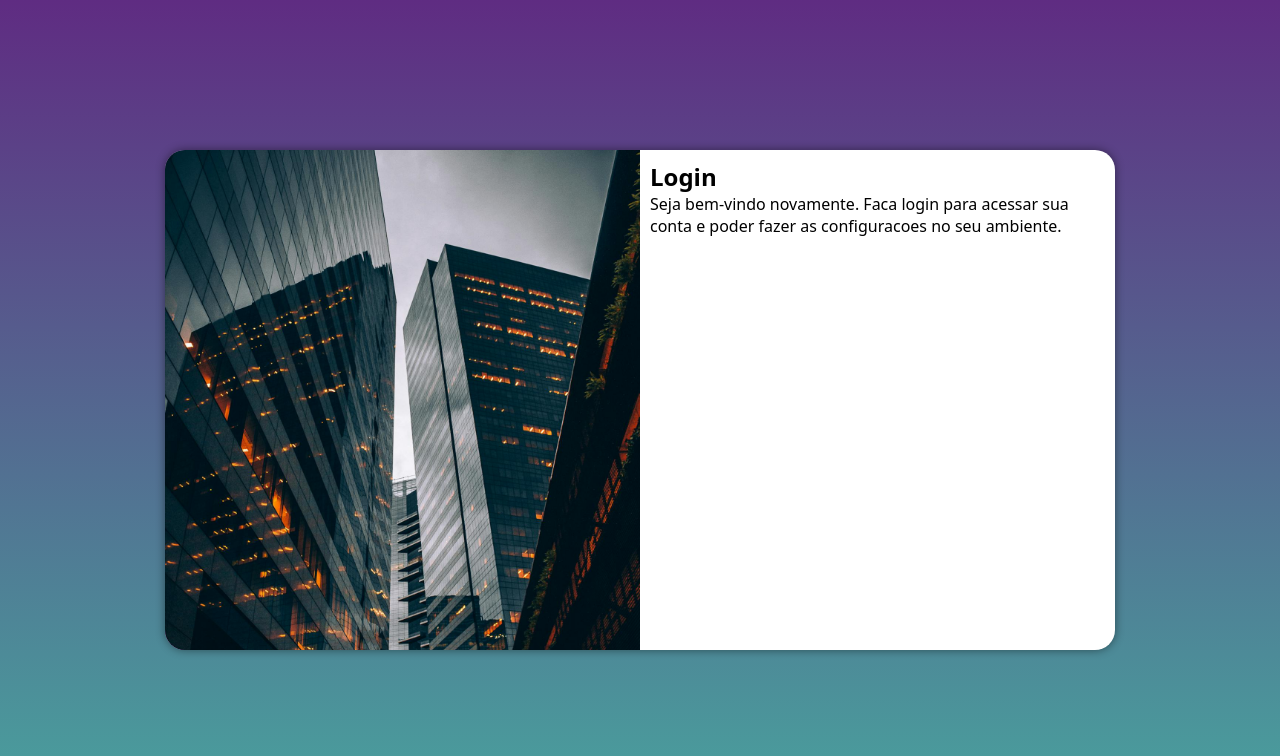
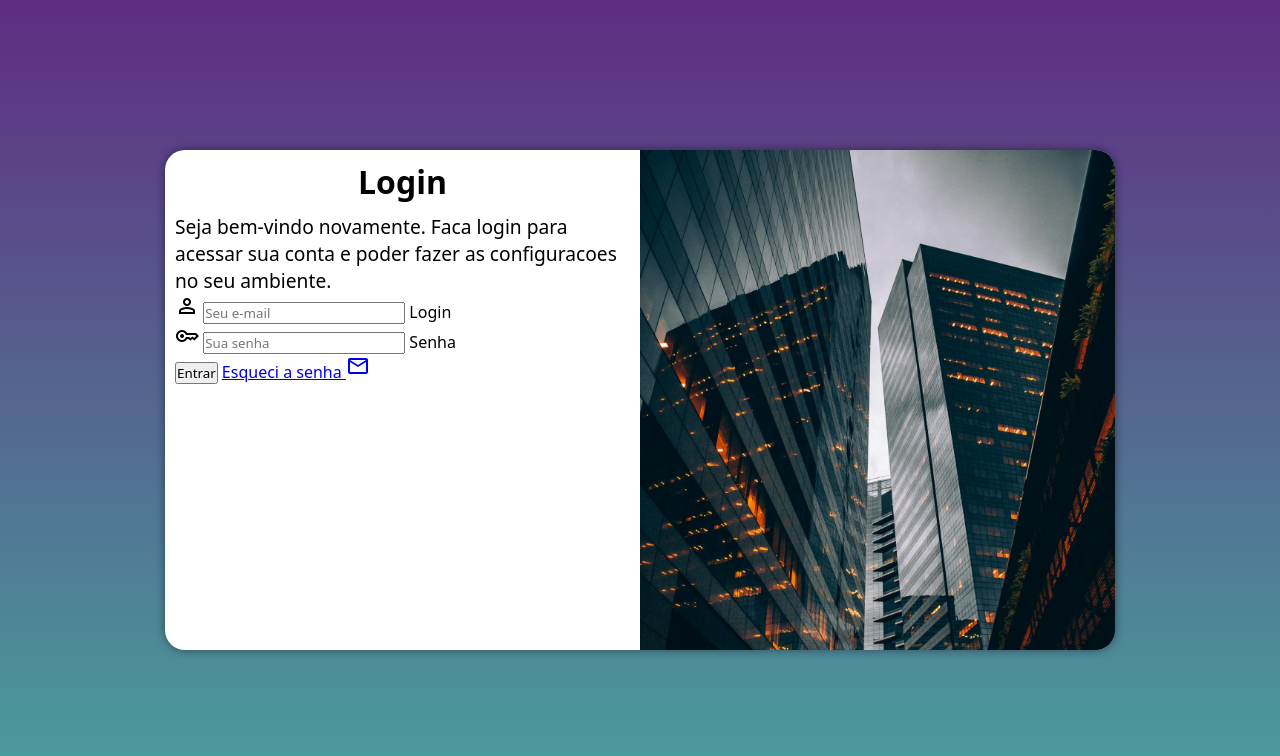
Before and after one commit to andrefrc7/projeto-login, a plain HTML site: page index.html in a window 1280 px wide. Drawn offline with nearby package versions, Linux system fonts and the light colour scheme.

Commit message:
formulario criado

```diff
--- a/estilos/media-query.css
+++ b/estilos/media-query.css
@@ -43,13 +43,21 @@
     }
 
     section#login > div#imagem {
-        float: left;
+        float: right;
         width: 50%;
         height: 100%;
     }
 
     section#login > div#formulario {
-        float: right;
+        float: left;
         width: 50%;
     }
+
+    div#formulario > h1 {
+    font-size: 2em;
+    }
+
+    div#formulario > p {
+    font-size: 1.2em;
+    }
 }
--- a/estilos/style.css
+++ b/estilos/style.css
@@ -51,3 +51,12 @@ section#login > div#formulario {
     display: block;
     padding: 10px;
 }
+
+div#formulario > h1 {
+    text-align: center;
+    margin-bottom: 10px;
+}
+
+div#formulario > p {
+    font-size: 0.8em;
+}
--- a/index.html
+++ b/index.html
@@ -4,6 +4,7 @@
     <meta charset="UTF-8">
     <meta name="viewport" content="width=device-width, initial-scale=1.0">
     <title>Login</title>
+    <link href="https://fonts.googleapis.com/css2?family=Material+Symbols+Outlined" rel="stylesheet" />
     <link rel="stylesheet" href="estilos/style.css">
     <link rel="stylesheet" href="estilos/media-query.css">
 </head>
@@ -16,8 +17,19 @@
             <div id="formulario">
                 <h1>Login</h1>
                 <p>Seja bem-vindo novamente. Faca login para acessar sua conta e poder fazer as configuracoes no seu ambiente.</p>
-                <form action="login.php" method="post">
-
+                <form action="login.php" method="post" autocomplete="on">
+                    <div class="campo">
+                        <span class="material-symbols-outlined">person</span>
+                        <input type="email" name="login" id="ilogin" placeholder="Seu e-mail" autocomplete="email" required maxlength="30">
+                        <label for="ilogin">Login</label>
+                    </div>
+                    <div class="campo">
+                        <span class="material-symbols-outlined">key</span>
+                        <input type="password" name="senha" id="isenha" placeholder="Sua senha" autocomplete="current-password" required minlength="8" maxlength="20">
+                        <label for="isenha">Senha</label>
+                    </div>
+                    <input type="submit" value="Entrar">
+                    <a href="esqueci.html">Esqueci a senha <span class="material-symbols-outlined">mail</span></a>
                 </form>
             </div>
         </section>
```
